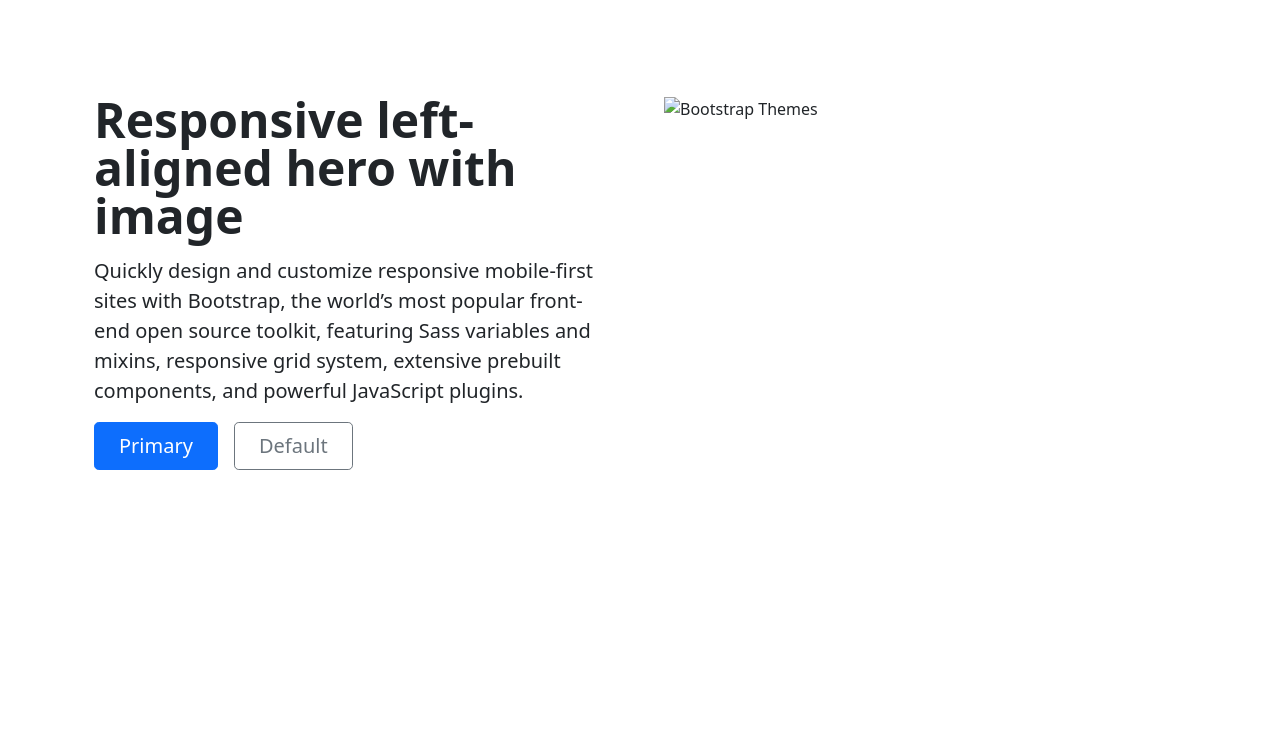
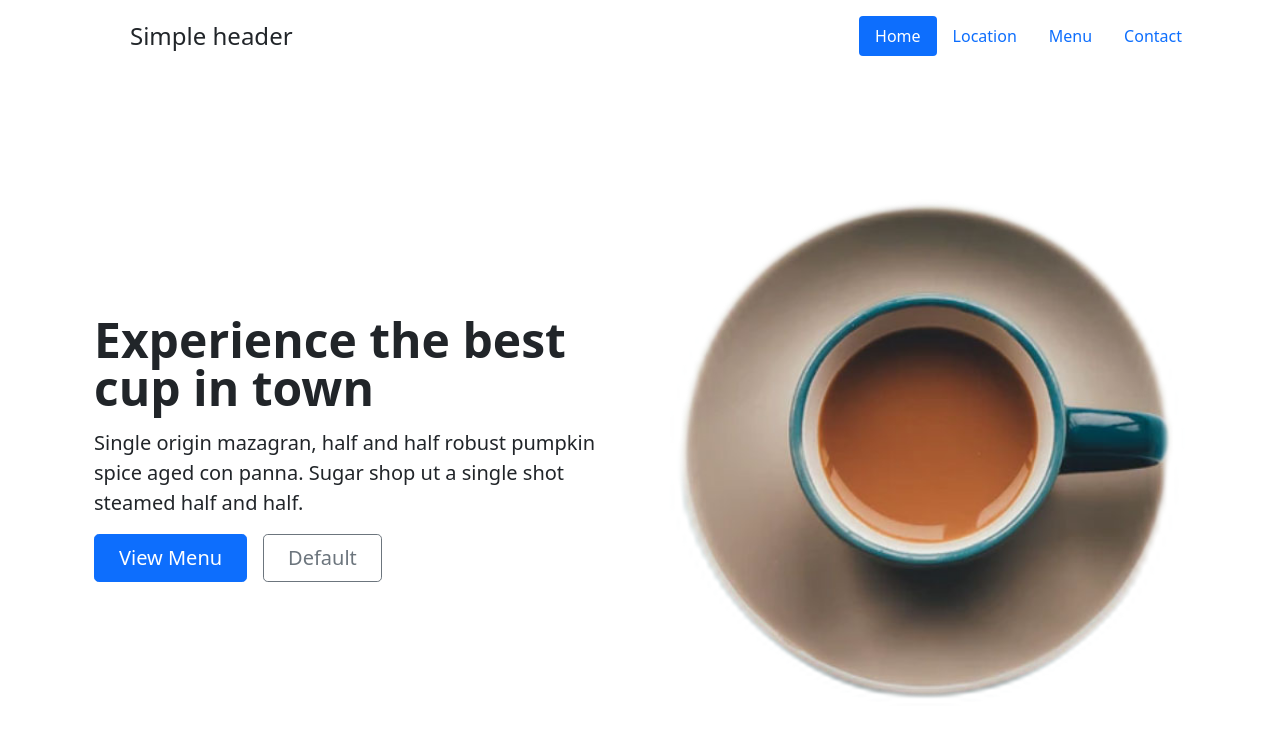
Before and after one commit to istarlet/derby-city-drip-bootstrap, a plain HTML site: page index.html in a window 1280 px wide. Drawn offline with nearby package versions, Linux system fonts and the light colour scheme.

Commit message:
Add correct coffee image + nav and hero section

```diff
--- a/index.html
+++ b/index.html
@@ -16,14 +16,44 @@
     <title>Derby City Drip</title>
   </head>
   <body>
+    <!-- Navigation Section -->
+
+    <div class="container">
+      <header class="d-flex flex-wrap justify-content-center py-3 mb-4">
+        <a
+          href="/"
+          class="d-flex align-items-center mb-3 mb-md-0 me-md-auto text-dark text-decoration-none"
+        >
+          <svg class="bi me-2" width="40" height="32">
+            <use xlink:href="#bootstrap" />
+          </svg>
+          <span class="fs-4">Simple header</span>
+        </a>
+
+        <nav>
+          <ul class="nav nav-pills">
+            <li class="nav-item">
+              <a href="#" class="nav-link active" aria-current="page">Home</a>
+            </li>
+            <li class="nav-item"><a href="#" class="nav-link">Location</a></li>
+            <li class="nav-item"><a href="#" class="nav-link">Menu</a></li>
+            <li class="nav-item"><a href="#" class="nav-link">Contact</a></li>
+          </ul>
+        </nav>
+      </header>
+    </div>
+
+    <!-- Navigation Section End -->
+
     <main>
+      <!-- Hero Section -->
       <div class="container col-xxl-8 px-4 py-5">
         <div class="row flex-lg-row-reverse align-items-center g-5 py-5">
           <div class="col-10 col-sm-8 col-lg-6">
             <img
-              src="bootstrap-themes.png"
+              src="images/coffee-mug-saucer-hero.png"
               class="d-block mx-lg-auto img-fluid"
-              alt="Bootstrap Themes"
+              alt="coffee mug with saucer"
               width="700"
               height="500"
               loading="lazy"
@@ -31,17 +61,15 @@
           </div>
           <div class="col-lg-6">
             <h1 class="display-5 fw-bold lh-1 mb-3">
-              Responsive left-aligned hero with image
+              Experience the best cup in town
             </h1>
             <p class="lead">
-              Quickly design and customize responsive mobile-first sites with
-              Bootstrap, the world’s most popular front-end open source toolkit,
-              featuring Sass variables and mixins, responsive grid system,
-              extensive prebuilt components, and powerful JavaScript plugins.
+              Single origin mazagran, half and half robust pumpkin spice aged
+              con panna. Sugar shop ut a single shot steamed half and half.
             </p>
             <div class="d-grid gap-2 d-md-flex justify-content-md-start">
               <button type="button" class="btn btn-primary btn-lg px-4 me-md-2">
-                Primary
+                View Menu
               </button>
               <button
                 type="button"
@@ -53,6 +81,8 @@
           </div>
         </div>
       </div>
+
+      <!-- Hero Section End -->
     </main>
     <!-- Option 1: Bootstrap Bundle with Popper -->
     <script
```
Also changed, not shown: images/coffee-mug-saucer-hero.png (added), images/coffee-mug.png (deleted).
